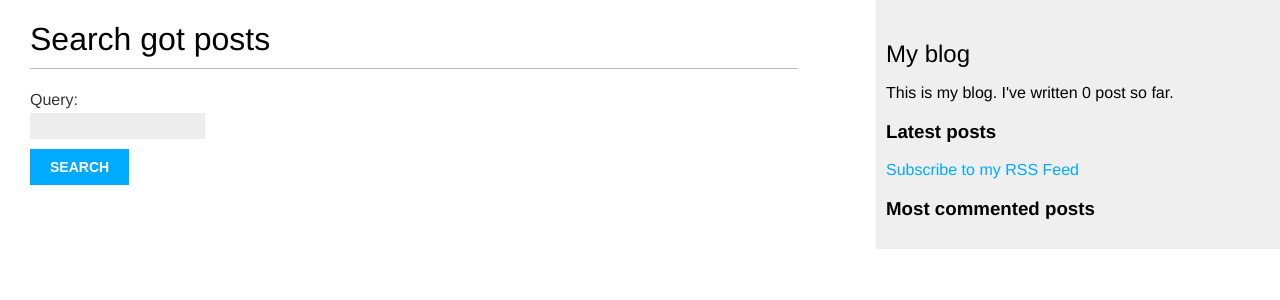
After one commit to Emmanuel-Okyere/blog_application, a Django app: page /blogapp/search/ in a window 1280 px wide. The commit adds this page. Shown: the top 300 px of the page. Run offline with Django 4.2, Linux system fonts and the light colour scheme; data that the repository does not hold is empty.

Commit message:
Created advanced searches

```diff
--- a/blogapp/forms.py
+++ b/blogapp/forms.py
@@ -15,3 +15,7 @@ class CommentForm(forms.ModelForm):
         """Creating a comment"""
         model = Comment
         fields = ("name","email","body")
+
+class SearchForm(forms.Form):
+    """Creating the search form class"""
+    query = forms.CharField()
--- a/blogapp/templates/blogapp/post/detail.html
+++ b/blogapp/templates/blogapp/post/detail.html
@@ -1,5 +1,5 @@
-{% extends 'blogapp/base.html' %} {% load blog_tags %} {% block title
-%}{{post.title}}{% endblock %} {% block content %}
+{% extends 'blogapp/base.html' %} {% load blog_tags %} {% block title%}
+{{post.title}} {% endblock %} {% block content %}
 <h1>{{post.title}}</h1>
 
 <p class="date">Published {{ post.publish }} by {{post.author}}</p>
--- /dev/null
+++ b/blogapp/templates/blogapp/post/search.html
@@ -0,0 +1,21 @@
+{% extends 'blogapp/base.html' %} {% load blog_tags %}Search {% block title %}
+{% endblock %} {% block content %} {% if query %}
+<h1>Post containing "{{query}}"</h1>
+<h3>
+  {% with results.count as total_results %} Found {{total_results}} results
+  {{total_results|pluralize}} {% endwith %}
+</h3>
+
+{% for post in results %}
+<h4><a href="{% url 'blogapp:post_search' %}">{{post.title}}</a></h4>
+{{post.body|markdown|truncatewords_html:5}} {%empty%}
+<p>There are not results for your query.</p>
+{% endfor %}
+<p><a href="{% url 'blogapp:post_search' %}">Search Again</a></p>
+{% else %}
+<h1>Search got posts</h1>
+<form method="get">
+  {{form.as_p}} {% csrf_token %}
+  <input type="submit" value="Search" />
+</form>
+{% endif %} {% endblock %}
--- a/blogapp/urls.py
+++ b/blogapp/urls.py
@@ -17,5 +17,6 @@ urlpatterns = [
     path("tag/<slug:tag_slug>/",views.post_list,name = "post_list_by_tag"),
     path("sitemap.xml", sitemap, {"sitemaps":sitemaps},
     name='django.contrib.sitemaps.views.sitemap'),
-    path("feed/",LatestPostsFeed(), name = "post_feed")
+    path("feed/",LatestPostsFeed(), name = "post_feed"),
+    path("search/" ,views.post_search, name = "post_search")
 ]
--- a/blogapp/views.py
+++ b/blogapp/views.py
@@ -4,10 +4,11 @@ from django.views.generic import ListView
 from django.core.paginator import Paginator, EmptyPage, PageNotAnInteger
 from django.core.mail import send_mail
 from django.db.models import Count
+from django.contrib.postgres.search import SearchVector, SearchQuery, SearchRank
 from taggit.models import Tag
 
 from .models import Post
-from .forms import EmailPostForm, CommentForm
+from .forms import EmailPostForm, CommentForm, SearchForm
 
 
 
@@ -77,3 +78,22 @@ def post_share(request, post_id):
     else:
         form = EmailPostForm()
     return render(request, "blogapp/post/share.html",{"post":post, "form":form, "sent":sent})
+
+
+def post_search(request):
+    """Creating the get post search function"""
+    form = SearchForm()
+    query = None
+    results = []
+    if 'query' in request.GET:
+        form = SearchForm(request.GET)
+        if form.is_valid():
+            query = form.cleaned_data['query']
+            search_vector = SearchVector('title','body')
+            search_query = SearchQuery(query)
+            results = Post.published.annotate(
+                search = search_vector, rank =SearchRank(search_vector, search_query)
+            ).filter(search=search_query).order_by("-rank")
+    return render(request, "blogapp/post/search.html",{
+        "form":form,"query":query, "results":results
+    })
```
Also changed, not shown: blog/settings.py (+5 -2 lines).
